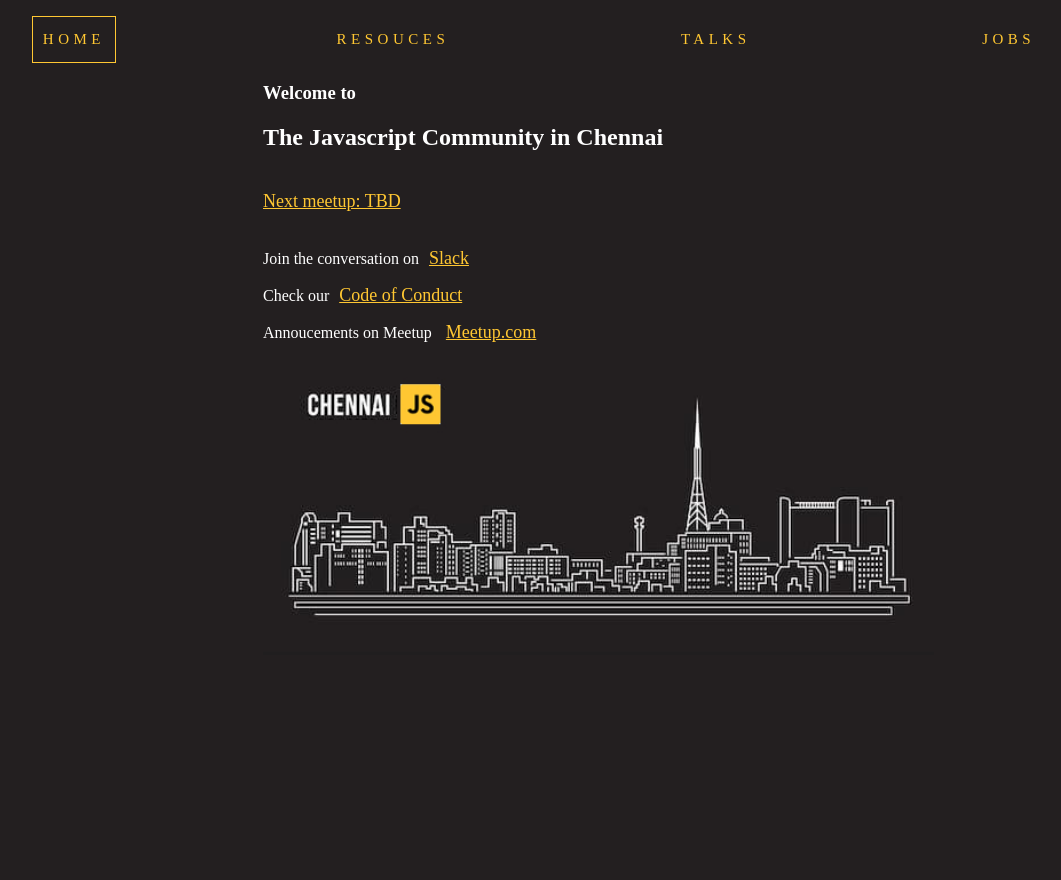
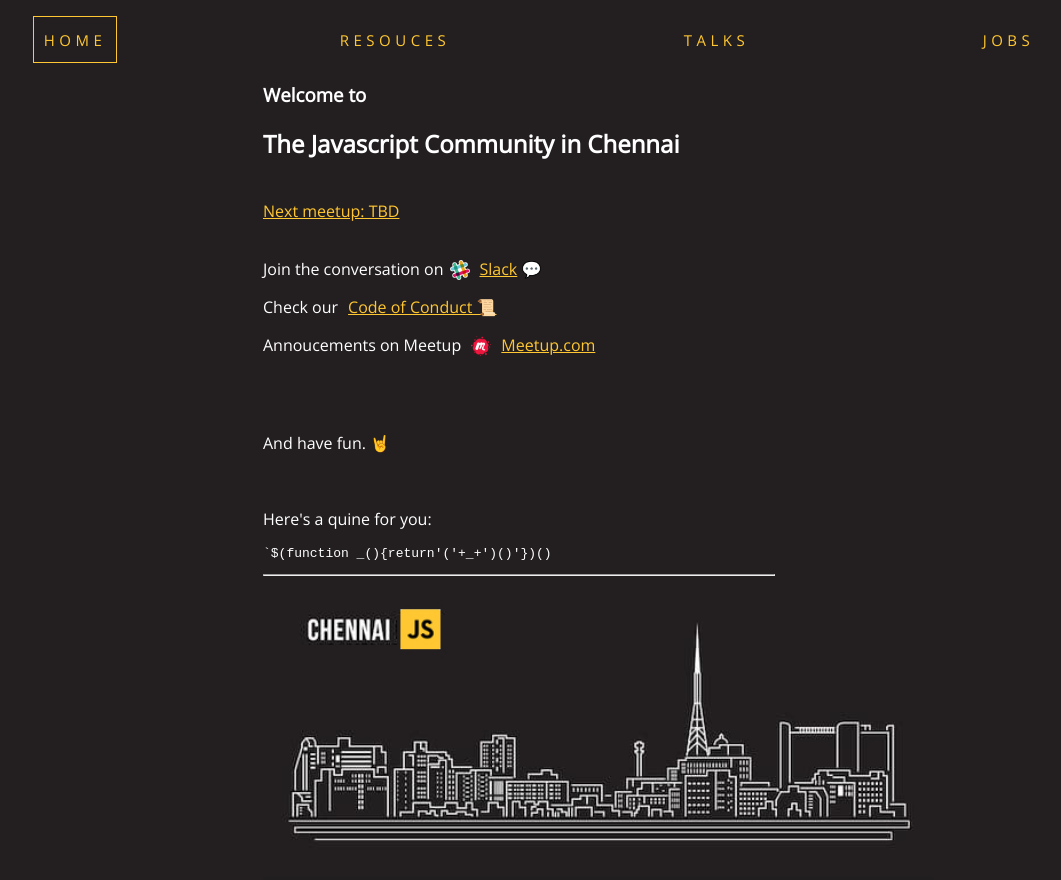
Before and after one commit to chennai-js/chennai-js.github.io, a React app: page / in a window 1280 px wide. Shown: the top 880 px of the page, without its empty margins (121-1182 px from the left). Before the commit the page ends 800 px from the top, so only its background shows below. Built offline with nearby package versions, Linux system fonts and the light colour scheme.

Commit message:
Fixing font and emoji
1. Adding font support
2. Adding emoji
3. Rebuilding UI

```diff
--- a/src/Components/Home.js
+++ b/src/Components/Home.js
@@ -1,5 +1,7 @@
 import React from "react";
 import { Link } from "react-router-dom";
+import Slack from "../assets/img/slack.png";
+import Meetup from "../assets/img/meetup.png";
 
 import background from "src/assets/img/background.jpg";
 
@@ -13,7 +15,8 @@ const Home = () => (
 
     <p>
       Join the conversation on
-      <Link to="/slack">Slack</Link>
+      <img src={Slack} alt="Slack" />
+      <Link to="/slack">Slack</Link> 💬
     </p>
 
     <p>
@@ -22,16 +25,27 @@ const Home = () => (
         href="https://github.com/chennai-js/code-of-conduct/blob/master/README.md"
         target="_blank"
       >
-        Code of Conduct
+        Code of Conduct 📜
       </a>
     </p>
 
     <p>
-      Annoucements on Meetup{" "}
+      Annoucements on Meetup <img src={Meetup} alt="Meetup" />
       <a target="_blank" href="https://www.meetup.com/meetup-group-zZPQtwTs/">
         Meetup.com
       </a>
     </p>
+
+    <br />
+    <br />
+
+    <p>And have fun. 🤘 </p>
+    <br />
+
+    <p>Here's a quine for you:</p>
+    <pre>`${`(function _(){return'('+_+')()'})()`}</pre>
+
+    <hr />
 
     <img src={background} alt="Chennai Js" />
   </div>
--- a/src/index.css
+++ b/src/index.css
@@ -1,7 +1,7 @@
 body {
   background-color: #231f20;
   color: #fff;
-  font-style: sans-serif;
+  font-family: "Open Sans", sans-serif;
 }
 
 nav {
@@ -50,6 +50,12 @@ nav > ul > li > a:hover {
   margin: auto;
 }
 
+.home > p > img {
+  width: 20px;
+  vertical-align: bottom;
+  margin-left: 6px;
+}
+
 .home > img:last-child {
   width: 671px;
   margin: auto;
@@ -58,7 +64,7 @@ nav > ul > li > a:hover {
 
 a {
   color: #ffc732;
-  font-size: 18px;
+  font-size: 16px;
   padding-left: 10px;
 }
 
--- a/src/index.html
+++ b/src/index.html
@@ -5,6 +5,10 @@
     <meta name="viewport" content="width=device-width, initial-scale=1.0" />
     <meta http-equiv="X-UA-Compatible" content="ie=edge" />
     <link rel="shortcut icon" href="favicon.ico" />
+    <link
+      href="https://fonts.googleapis.com/css?family=Open+Sans"
+      rel="stylesheet"
+    />
 
     <title>Chennai JS</title>
   </head>
```
Also changed, not shown: 8 other files (tests, documents, lock files or other folders).
